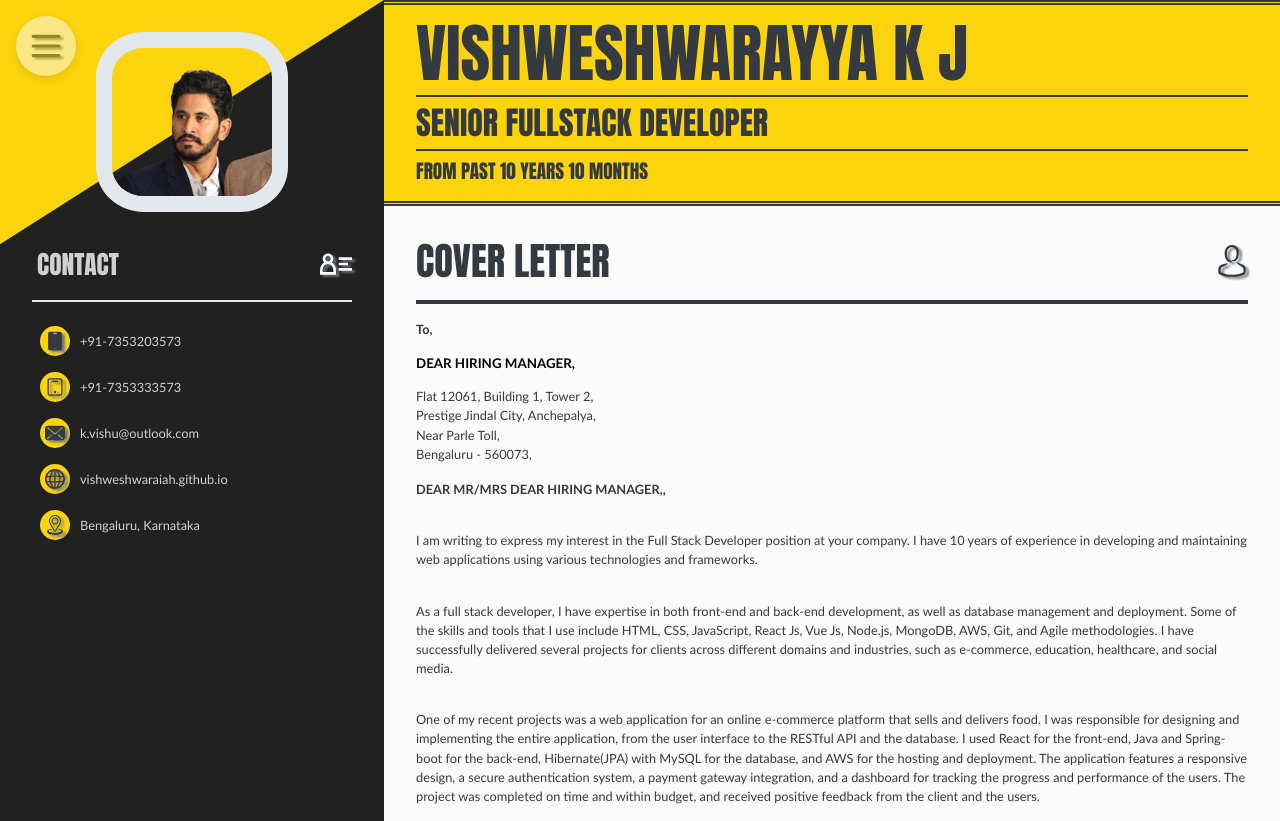
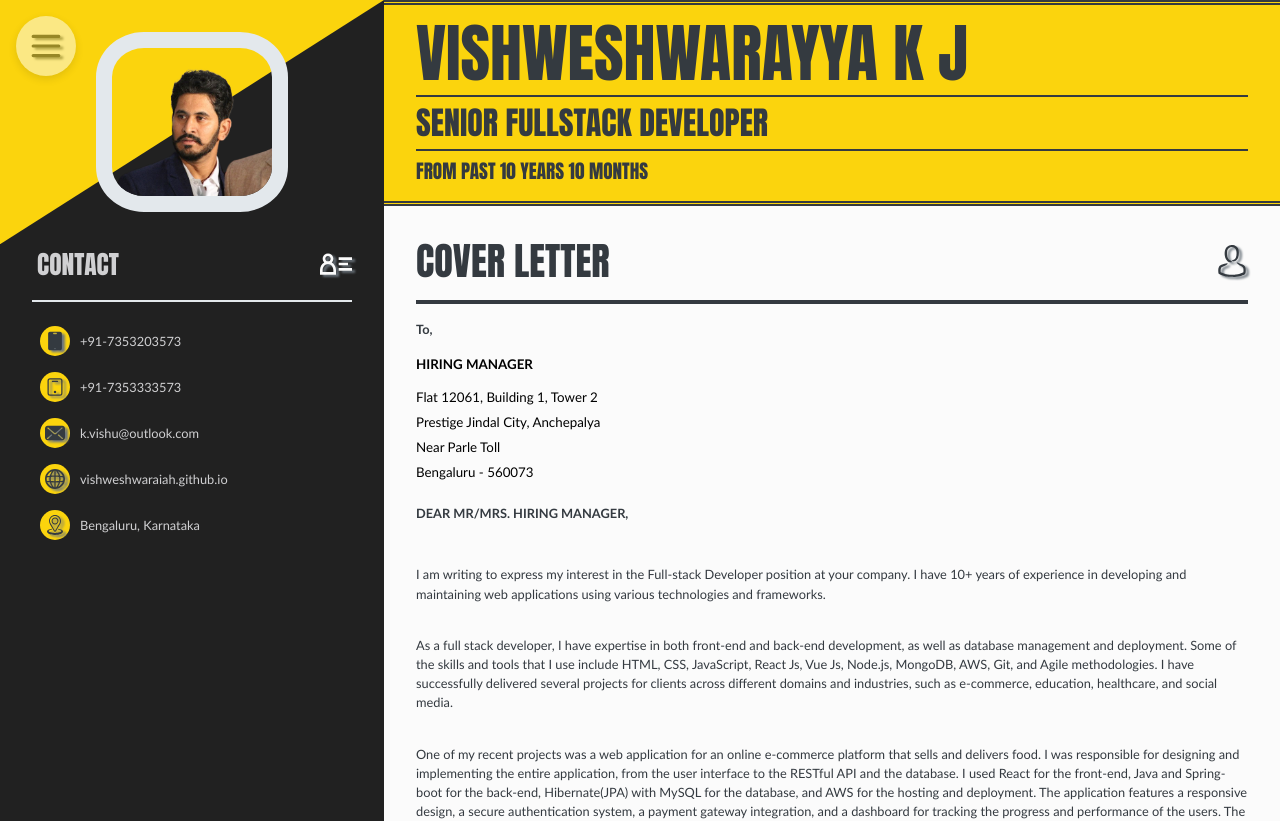
Before and after one commit to vishweshwaraiah/portfolio, a Vue app: page /coverletter in a window 1280 px wide. Shown: the top 821 px of the page. Built offline with nearby package versions, Linux system fonts and the light colour scheme.

Commit message:
Portfolio: Using pinia store for data

```diff
--- a/src/stores/coverletter.js
+++ b/src/stores/coverletter.js
@@ -1,20 +1,20 @@
 import { ref, computed } from 'vue'
 import { defineStore } from 'pinia'
+import { dateDiffer } from '@/utils/globals.js'
 
 const useCoverLetterStore = defineStore('coverletter', () => {
+  const startedDate = new Date('January 2013Z')
+
+  const diffDate = dateDiffer({ startedDate, format: 'Y+' })
+
   const coverletter = ref({
-    to_address: {
-      to_name: 'Dear Hiring Manager,',
-      addr_lines: [
-        'Flat 12061, Building 1, Tower 2',
-        'Prestige Jindal City, Anchepalya',
-        'Near Parle Toll',
-        'Bengaluru - 560073'
-      ]
-    },
-
-    intro_desc:
-      'I am writing to express my interest in the Full Stack Developer position at your company. I have 10 years of experience in developing and maintaining web applications using various technologies and frameworks.',
+    appliedRole: 'Full-stack Developer',
+    hirerName: 'Hiring Manager',
+    addrLine1: 'Flat 12061, Building 1, Tower 2',
+    addrLine2: 'Prestige Jindal City, Anchepalya',
+    addrLine3: 'Near Parle Toll',
+    addrLine4: 'Bengaluru - 560073',
+    intro_desc: `I am writing to express my interest in the Full-stack Developer position at your company. I have ${diffDate} of experience in developing and maintaining web applications using various technologies and frameworks.`,
 
     expertise_desc:
       'As a full stack developer, I have expertise in both front-end and back-end development, as well as database management and deployment. Some of the skills and tools that I use include HTML, CSS, JavaScript, React Js, Vue Js, Node.js, MongoDB, AWS, Git, and Agile methodologies. I have successfully delivered several projects for clients across different domains and industries, such as e-commerce, education, healthcare, and social media.',
@@ -31,9 +31,11 @@ const useCoverLetterStore = defineStore('coverletter', () => {
     from_developer: 'Vishweshwarayya K J'
   })
 
-  const getCoverLetter = computed(() => coverletter.value)
+  const letterContent = computed(() => coverletter.value)
 
-  return { getCoverLetter }
+  return {
+    letterContent
+  }
 })
 
 export default useCoverLetterStore
--- a/src/views/CoverLetter.vue
+++ b/src/views/CoverLetter.vue
@@ -5,17 +5,12 @@ import DeveloperPicture from '@/views/microviews/DeveloperPicture.vue'
 import DeveloperContact from '@/views/microviews/DeveloperContact.vue'
 import DeveloperLetter from '@/views/microviews/DeveloperLetter.vue'
 import useContactStore from '@/stores/contact.js'
-import useCoverLetterStore from '@/stores/coverletter.js'
 
 const contact = useContactStore()
 const devContact = contact.getContact
 
-const coverletter = useCoverLetterStore()
-const coverletterData = coverletter.getCoverLetter
-
 const subTitle = 'Senior Fullstack Developer'
 const devTitle = 'Vishweshwarayya K J'
-const sectionTitle = 'Cover Letter'
 </script>
 
 <template>
@@ -26,7 +21,7 @@ const sectionTitle = 'Cover Letter'
     </template>
     <template #content>
       <DeveloperTitle :title="devTitle" :subtitle="subTitle" />
-      <DeveloperLetter :letterContent="coverletterData" :sectionTitle="sectionTitle" />
+      <DeveloperLetter />
     </template>
   </MasterTemplate>
 </template>
--- a/src/views/microviews/DeveloperLetter.vue
+++ b/src/views/microviews/DeveloperLetter.vue
@@ -1,53 +1,56 @@
 <script setup>
-import { ref, onMounted } from 'vue'
+import { ref } from 'vue'
 import MasterHrLine from '@/components/MasterHrLine.vue'
 import MasterIcon from '@/components/MasterIcon.vue'
+import useCoverLetterStore from '@/stores/coverletter.js'
 
-const props = defineProps({
-  sectionTitle: {
-    default: 'Cover Letter',
-    type: String
-  },
-  letterContent: {
-    default: () => {},
-    type: Object
-  }
-})
+const sectionTitle = 'Cover Letter'
 
-const toAddress = ref('')
-const introDesc = ref('')
-const expertiseDesc = ref('')
-const recentProjects = ref('')
-const passionDesc = ref('')
-const finalWords = ref('')
-const fromDeveloper = ref('')
+const coverletter = useCoverLetterStore()
+const letterContent = coverletter.letterContent
 
-onMounted(() => {
-  toAddress.value = props.letterContent.to_address
-  introDesc.value = props.letterContent.intro_desc
-  expertiseDesc.value = props.letterContent.expertise_desc
-  recentProjects.value = props.letterContent.recent_projects
-  passionDesc.value = props.letterContent.passion_desc
-  finalWords.value = props.letterContent.final_words
-  fromDeveloper.value = props.letterContent.from_developer
-})
+const toName = ref('')
+
+const hirerName = letterContent.hirerName
+toName.value = hirerName
+
+const addrLine1 = letterContent.addrLine1
+const addrLine2 = letterContent.addrLine2
+const addrLine3 = letterContent.addrLine3
+const addrLine4 = letterContent.addrLine4
+const introDesc = letterContent.intro_desc
+const expertiseDesc = letterContent.expertise_desc
+const recentProjects = letterContent.recent_projects
+const passionDesc = letterContent.passion_desc
+const finalWords = letterContent.final_words
+const fromDeveloper = letterContent.from_developer
 </script>
 
 <template>
   <div class="cover_letter">
     <div class="flex-between">
-      <h1 class="section_title">{{ props.sectionTitle }}</h1>
+      <h1 class="section_title">{{ sectionTitle }}</h1>
       <MasterIcon svgName="user" size="medium" fillColor="var(--item-color)" :hoverInverse="true" />
     </div>
     <MasterHrLine thickness="2px" />
     <div class="letter_content">
       <div class="letter_header">
         <div class="strong mb-2">To,</div>
-        <input class="strong dear_name mb-2" type="text" v-model.trim="toAddress.to_name" />
-        <span class="d-block thin-text" v-for="(item, i) in toAddress.addr_lines" :key="i"
-          >{{ item }},</span
-        >
-        <p class="mt-2 strong dear_name">Dear Mr/Mrs {{ toAddress.to_name }},</p>
+        <input class="strong dear_name mb-2" type="text" v-model.trim="toName" />
+
+        <span class="d-block thin-text">
+          <input class="strong addr_name mb-1" type="text" v-model.trim="addrLine1" />
+        </span>
+        <span class="d-block thin-text">
+          <input class="strong addr_name mb-1" type="text" v-model.trim="addrLine2" />
+        </span>
+        <span class="d-block thin-text">
+          <input class="strong addr_name mb-1" type="text" v-model.trim="addrLine3" />
+        </span>
+        <span class="d-block thin-text">
+          <input class="strong addr_name mb-1" type="text" v-model.trim="addrLine4" />
+        </span>
+        <p class="mt-2 strong dear_name">Dear Mr/Mrs. {{ toName }},</p>
       </div>
       <div class="letter_body">
         <div class="intro_desc mt-3 mb-2">{{ introDesc }}</div>
@@ -56,7 +59,7 @@ onMounted(() => {
         <div class="passion_desc mt-3 mb-2">{{ passionDesc }}</div>
         <div class="final_words mt-3 mb-2">{{ finalWords }}</div>
       </div>
-      <div class="letter_footer from_developer mt-4 mb-2">{{ fromDeveloper }}</div>
+      <div class="letter_footer from_developer mt-3 mb-1">{{ fromDeveloper }}</div>
     </div>
   </div>
 </template>
@@ -65,10 +68,19 @@ onMounted(() => {
 .cover_letter {
   padding: 0 2rem;
 
+  .dear_name,
+  .addr_name {
+    padding: 0;
+    background-color: transparent;
+    display: inline-block;
+
+    &:focus-visible {
+      padding: 0.625rem;
+    }
+  }
+
   .dear_name {
     text-transform: uppercase;
-    padding: 0;
-    background-color: transparent;
   }
 }
 </style>
--- a/src/views/microviews/PersonalDetails.vue
+++ b/src/views/microviews/PersonalDetails.vue
@@ -1,9 +1,9 @@
 <script setup>
 import useContactStore from '@/stores/contact.js'
 import useEducationStore from '@/stores/education.js'
+import useSocialsStore from '@/stores/socials.js'
 import useSkillsStore from '@/stores/skills.js'
 import useExpertiseStore from '@/stores/expertise.js'
-import useSocialsStore from '@/stores/socials.js'
 import useHobbiesStore from '@/stores/hobbies.js'
 import useRefsStore from '@/stores/references.js'
 import MasterPrintBreak from '@/components/MasterPrintBreak.vue'
@@ -12,8 +12,8 @@ import DeveloperEducation from '@/views/microviews/DeveloperEducation.vue'
 import DeveloperSocials from '@/views/microviews/DeveloperSocials.vue'
 import DeveloperSkills from '@/views/microviews/DeveloperSkills.vue'
 import DeveloperExpertise from '@/views/microviews/DeveloperExpertise.vue'
+import DeveloperHobbies from '@/views/microviews/DeveloperHobbies.vue'
 import DeveloperReferences from '@/views/microviews/DeveloperReferences.vue'
-import DeveloperHobbies from '@/views/microviews/DeveloperHobbies.vue'
 
 const contact = useContactStore()
 const education = useEducationStore()
```
